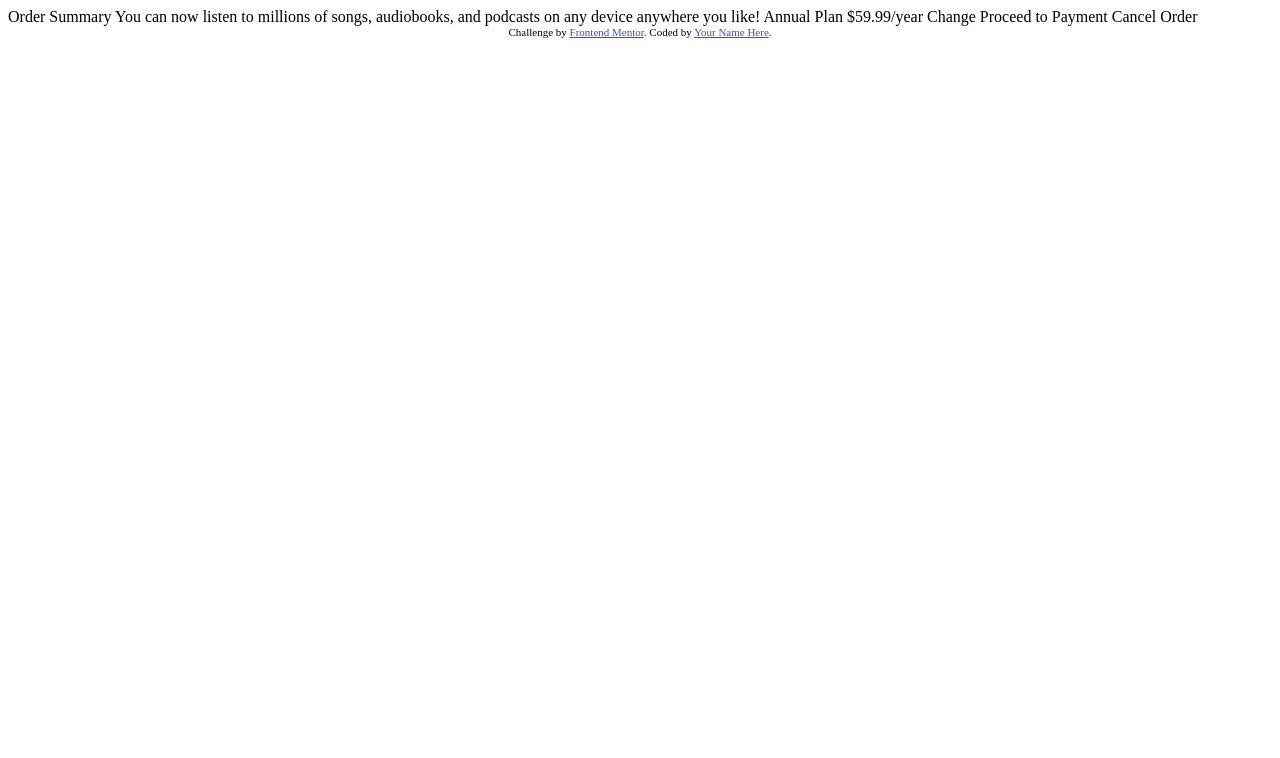
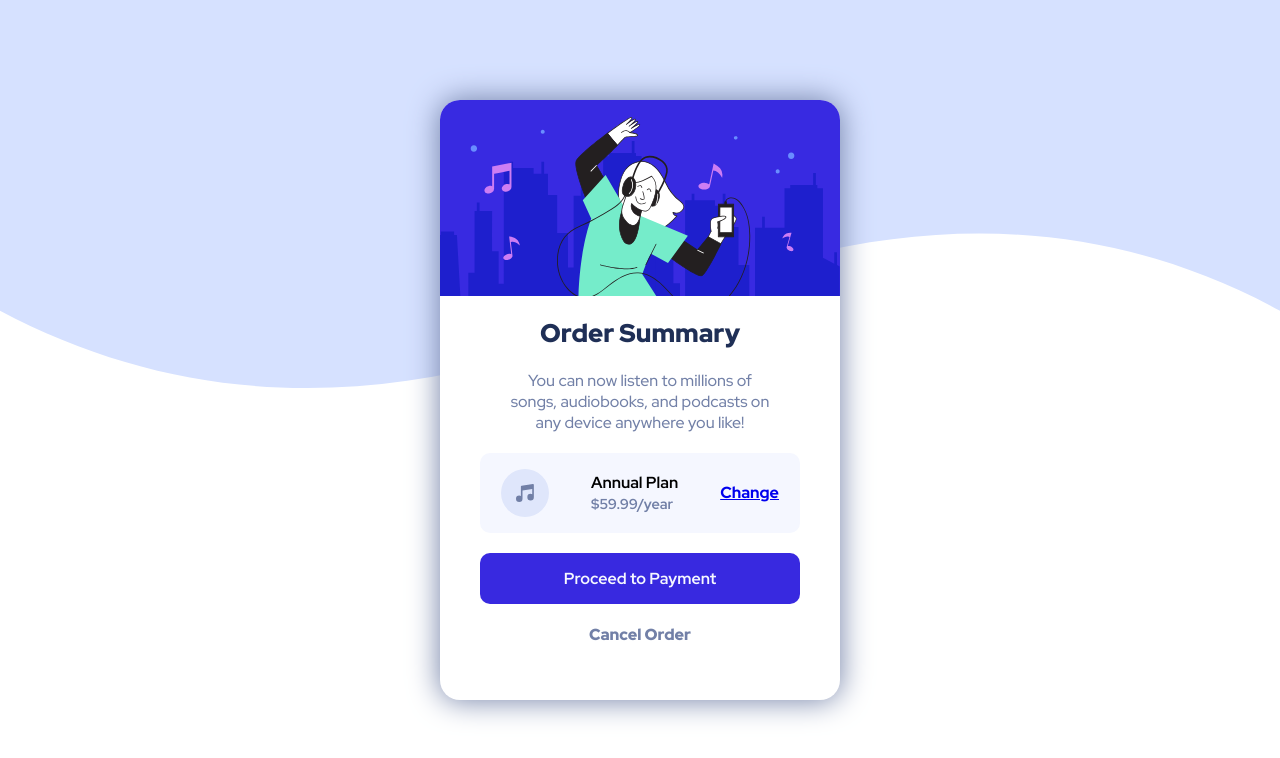
Before and after one commit to Dicesaro/HTML-CSS, a plain HTML site: page order-summary-component-main/index.html in a window 1280 px wide. Drawn offline with Linux system fonts and the light colour scheme.

Commit message:
3er reto finalizado

```diff
--- a/order-summary-component-main/index.html
+++ b/order-summary-component-main/index.html
@@ -1,37 +1,40 @@
 <!DOCTYPE html>
 <html lang="en">
   <head>
-  <meta charset="UTF-8">
-  <meta name="viewport" content="width=device-width, initial-scale=1.0"> <!-- displays site properly based on user's device -->
-
-  <link rel="icon" type="image/png" sizes="32x32" href="./images/favicon-32x32.png">
-
+    <meta charset="UTF-8" />
+    <meta name="viewport" content="width=device-width, initial-scale=1.0" />
+    <link
+      rel="icon"
+      type="image/png"
+      sizes="32x32"
+      href="./images/favicon-32x32.png"
+    />
+    <link rel="stylesheet" href="style.css" />
     <title>Frontend Mentor | Order summary card</title>
-
-  <!-- Feel free to remove these styles or customise in your own stylesheet 👍 -->
-  <style>
-    .attribution { font-size: 11px; text-align: center; }
-    .attribution a { color: hsl(228, 45%, 44%); }
-  </style>
   </head>
   <body>
+    <section>
+      <img src="images/illustration-hero.svg" alt="banner" />
+      <article>
+        <h1>Order Summary</h1>
+        <p>
+          You can now listen to millions of <br />
+          songs, audiobooks, and podcasts on <br />
+          any device anywhere you like!
+        </p>
+        <div class="choose-plan">
+          <img src="images/icon-music.svg" alt="icon-music" />
+          <h4>
+            Annual Plan
+            <br />
+            <cite>$59.99/year</cite>
+          </h4>
 
-  Order Summary
-
-  You can now listen to millions of songs, audiobooks, and podcasts on any
-  device anywhere you like!
-
-  Annual Plan
-  $59.99/year
-
-  Change
-
-  Proceed to Payment
-  Cancel Order
-
-  <div class="attribution">
-    Challenge by <a href="https://www.frontendmentor.io?ref=challenge" target="_blank">Frontend Mentor</a>.
-    Coded by <a href="#">Your Name Here</a>.
+          <a href="#">Change</a>
         </div>
+        <button>Proceed to Payment</button>
+        <h5>Cancel Order</h5>
+      </article>
+    </section>
   </body>
 </html>
--- /dev/null
+++ b/order-summary-component-main/style.css
@@ -0,0 +1,138 @@
+/* Red Hat Display  500-700-900*/
+@import url("https://fonts.googleapis.com/css2?family=Red+Hat+Display:ital,wght@0,300..900;1,300..900&display=swap");
+
+:root {
+  --Paleblue: hsl(225, 100%, 94%);
+  --Brightblue: hsl(245, 75%, 52%);
+  --Verypaleblue: hsl(225, 100%, 98%);
+  --Desaturatedblue: hsl(224, 23%, 55%);
+  --Darkblue: hsl(223, 47%, 23%);
+}
+
+* {
+  margin: 0;
+  padding: 0;
+  font-size: 16px;
+}
+
+body {
+  display: flex;
+  justify-content: center;
+  align-items: center;
+  min-height: 100vh;
+  background-image: url(images/pattern-background-desktop.svg);
+  background-repeat: no-repeat;
+  background-size: contain;
+}
+
+section {
+  box-shadow: 0px 0px 30px 0.5px var(--Desaturatedblue);
+  background-color: #fff;
+  display: flex;
+  flex-flow: column wrap;
+  justify-content: flex-start;
+  align-items: center;
+  border-radius: 20px;
+  max-width: 400px;
+  height: 600px;
+}
+
+img {
+  max-width: 100%;
+  border-radius: 20px 20px 0px 0px;
+}
+
+article {
+  display: flex;
+  flex-flow: column wrap;
+  justify-content: center;
+  align-items: center;
+}
+
+article > * {
+  margin-top: 20px;
+}
+
+h1 {
+  color: var(--Darkblue);
+  font-family: "Red Hat Display";
+  font-weight: 900;
+  font-size: 1.6em;
+}
+
+p {
+  text-align: center;
+  font-family: "Red Hat Display";
+  font-weight: 500;
+  font-size: 1em;
+  color: var(--Desaturatedblue);
+}
+
+div {
+  display: flex;
+  align-items: center;
+  flex-flow: row wrap;
+  justify-content: space-around;
+
+  height: 5em;
+  width: 320px;
+  background-color: var(--Verypaleblue);
+  border: none;
+  border-radius: 10px;
+}
+
+div > * {
+  font-family: "Red Hat Display";
+}
+
+div > h4 > cite {
+  font-weight: 700;
+  font-size: 0.9em;
+  font-style: initial;
+  color: var(--Desaturatedblue);
+}
+
+a {
+  font-weight: 800;
+}
+
+a:hover {
+  color: #9195f6;
+  text-decoration: none;
+  transition: all ease-in-out 0.5s;
+}
+
+button {
+  color: var(--Verypaleblue);
+  background-color: var(--Brightblue);
+  border: none;
+  border-radius: 10px;
+  font-family: "Red Hat Display";
+  font-size: 1em;
+  font-weight: 700;
+  padding: 15px;
+  width: 320px;
+}
+
+button:hover {
+  background-color: #9195f6;
+  transition: all ease-in-out 0.5s;
+}
+
+h5 {
+  color: var(--Desaturatedblue);
+  font-family: "Red Hat Display";
+  font-weight: 900;
+  font-size: 1em;
+}
+
+h5:hover {
+  color: var(--Darkblue);
+  transition: all ease-in-out 0.5s;
+}
+
+@media (max-width: 30em) {
+  body {
+    background-image: url(images/pattern-background-mobile.svg);
+  }
+}
```
Lines whose indentation alone changed are shown as unchanged.
